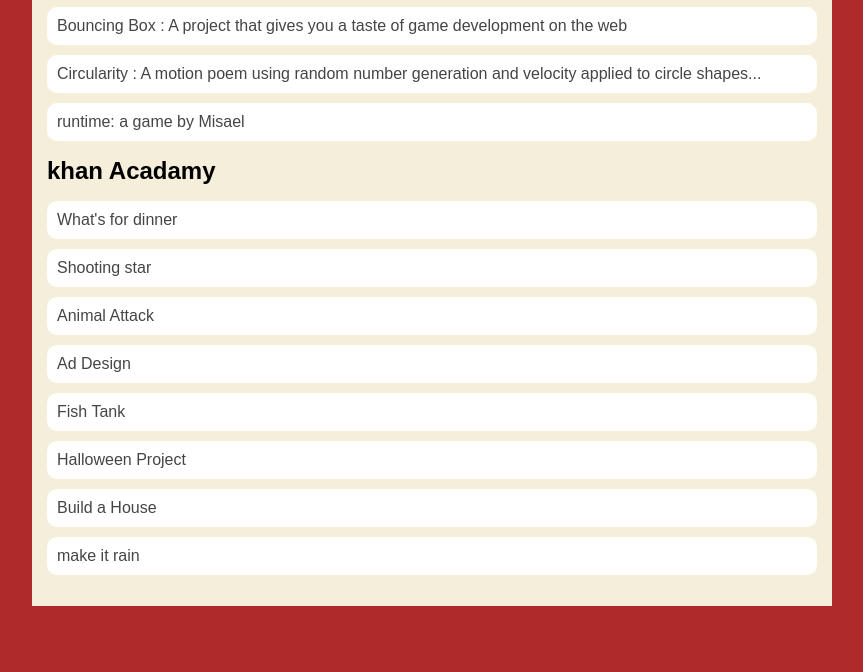
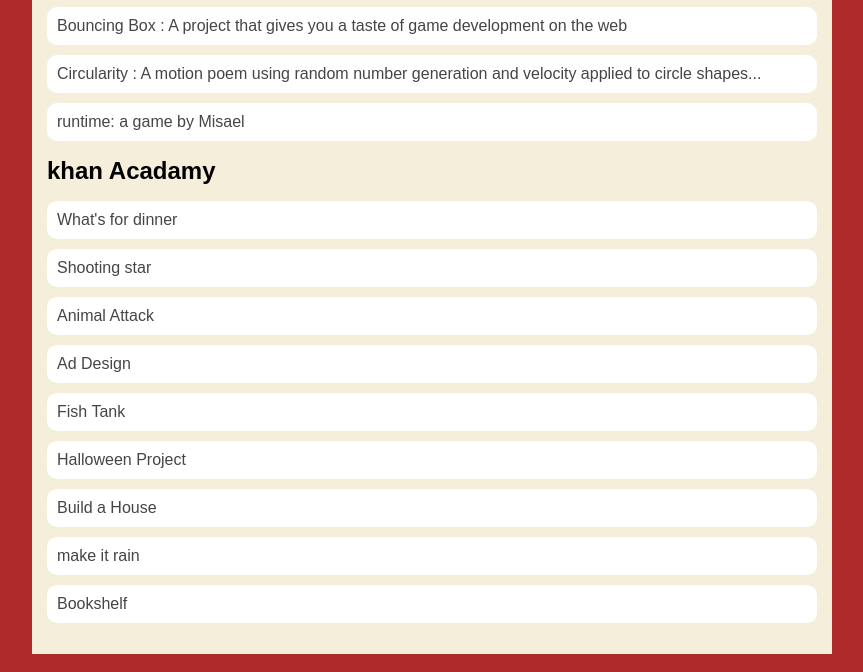
Before and after one commit to misaeloporto/misaeloporto.github.io, a plain HTML site: page portfolio.html in a window 1280 px wide. Shown: the part 217-889 px from the top of the page, without its empty margins (208-1071 px from the left). Before the commit the page ends 841 px from the top, so only its background shows below. Drawn offline with Linux system fonts and the light colour scheme.

Commit message:
describe your changes

```diff
--- a/portfolio.html
+++ b/portfolio.html
@@ -37,6 +37,7 @@
               <li><a href=https://www.khanacademy.org/computer-programming/spin-off-of-halloween-project/6131426474639360> Halloween Project</a></li>
               <li><a href=https://www.khanacademy.org/computer-programming/theh-chum-bucket/5991969777696768> Build a House</a></li>
               <li><a href=https://www.khanacademy.org/computer-programming/project-make-it-rain/6591124011139072> make it rain</a></li>
+              <li><a href=https://www.khanacademy.org/computer-programming/spin-off-of-project-bookshelf/4524214822027264> Bookshelf</a></li>
 
             </ul>
           </div>
```
